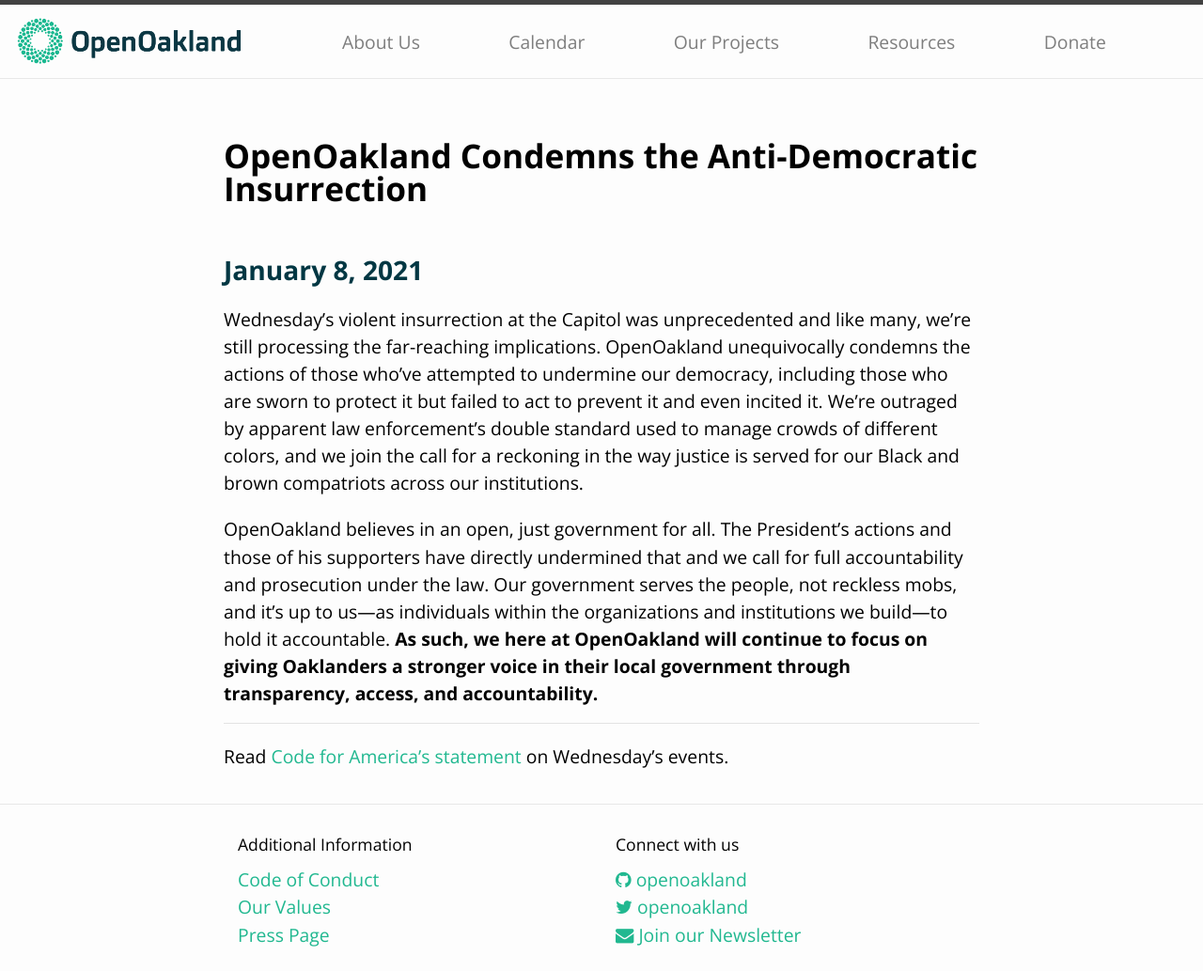
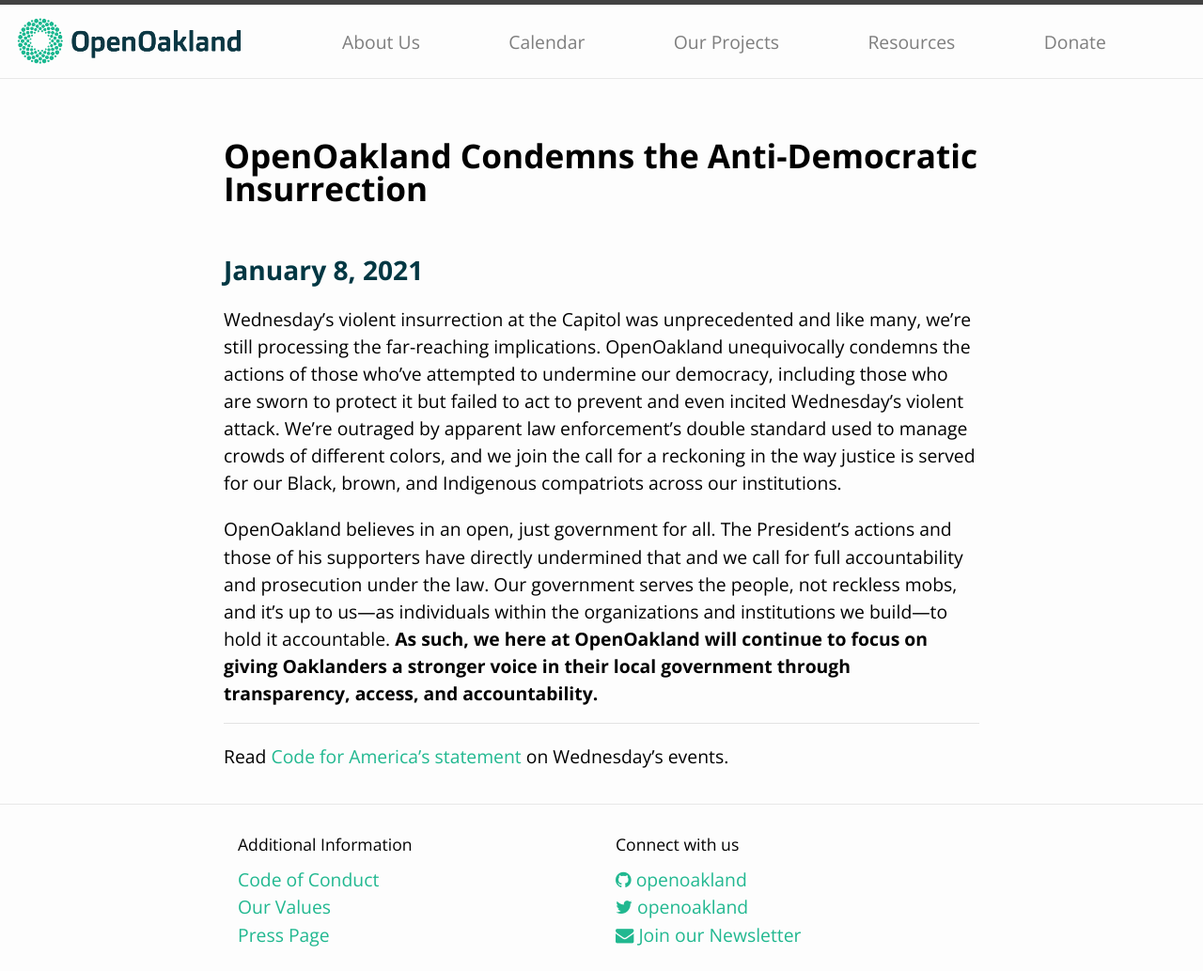
Before and after one commit to openoakland/openoakland.org, a Jekyll site: the page built from src/statement-on-capitol-insurrection.md, in a window 1280 px wide. Shown: the whole page at 94% size. Built offline with Jekyll 4.4.1, drawn with Linux system fonts in a browser that asks for light colours.

Commit message:
Minnor copy updates

```diff
--- a/src/statement-on-capitol-insurrection.md
+++ b/src/statement-on-capitol-insurrection.md
@@ -7,7 +7,7 @@
 
 ## January 8, 2021
 
-Wednesday’s violent insurrection at the Capitol was unprecedented and like many, we’re still processing the far-reaching implications. OpenOakland unequivocally condemns the actions of those who’ve attempted to undermine our democracy, including those who are sworn to protect it but failed to act to prevent it and even incited it. We’re outraged by apparent law enforcement’s double standard used to manage crowds of different colors, and we join the call for a reckoning in the way justice is served for our Black and brown compatriots across our institutions.
+Wednesday’s violent insurrection at the Capitol was unprecedented and like many, we’re still processing the far-reaching implications. OpenOakland unequivocally condemns the actions of those who’ve attempted to undermine our democracy, including those who are sworn to protect it but failed to act to prevent and even incited Wednesday’s violent attack. We’re outraged by apparent law enforcement’s double standard used to manage crowds of different colors, and we join the call for a reckoning in the way justice is served for our Black, brown, and Indigenous compatriots across our institutions.
 
 OpenOakland believes in an open, just government for all. The President’s actions and those of his supporters have directly undermined that and we call for full accountability and prosecution under the law. Our government serves the people, not reckless mobs, and it’s up to us—as individuals within the organizations and institutions we build—to hold it accountable. **As such, we here at OpenOakland will continue to focus on giving Oaklanders a stronger voice in their local government through transparency, access, and accountability.**
 
```
